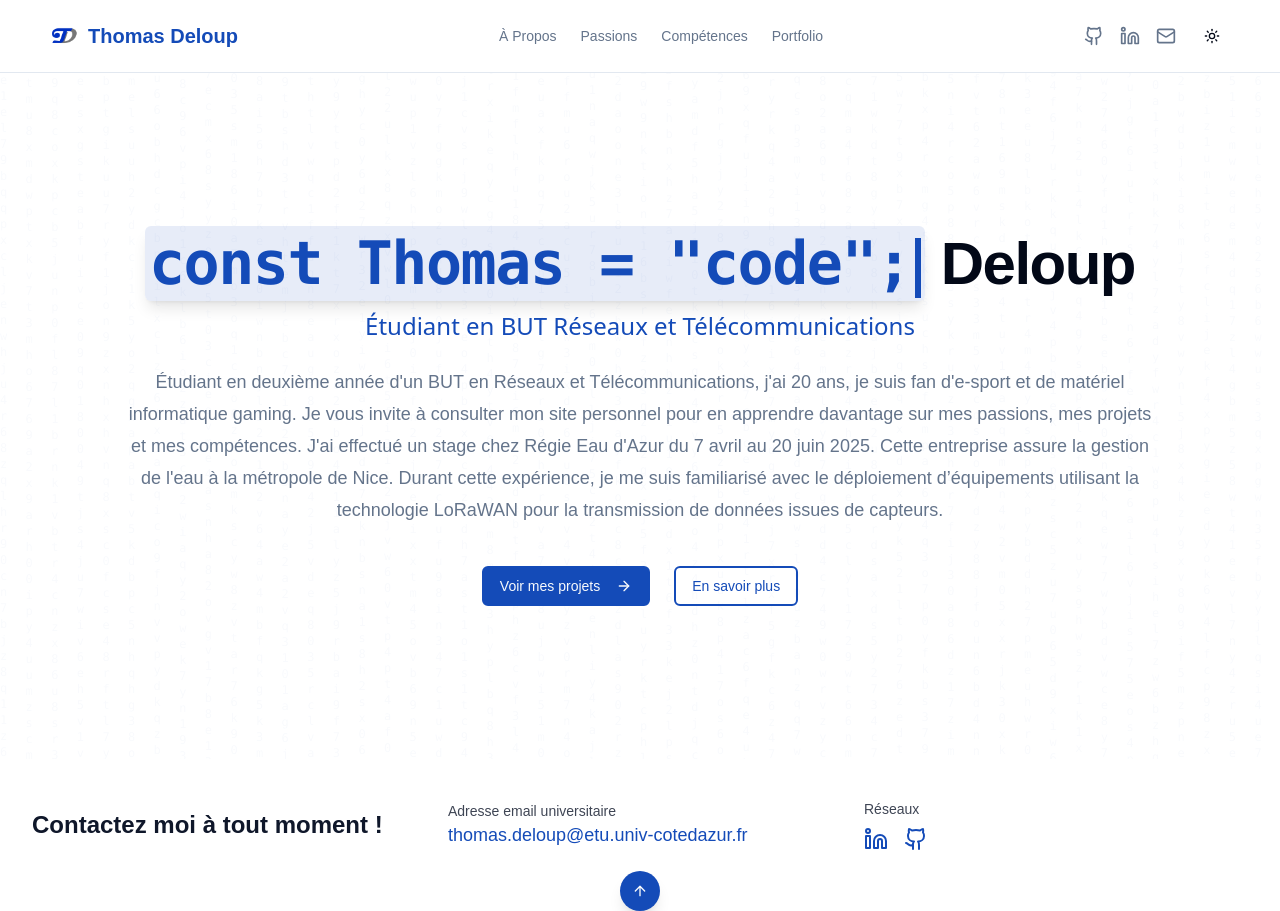
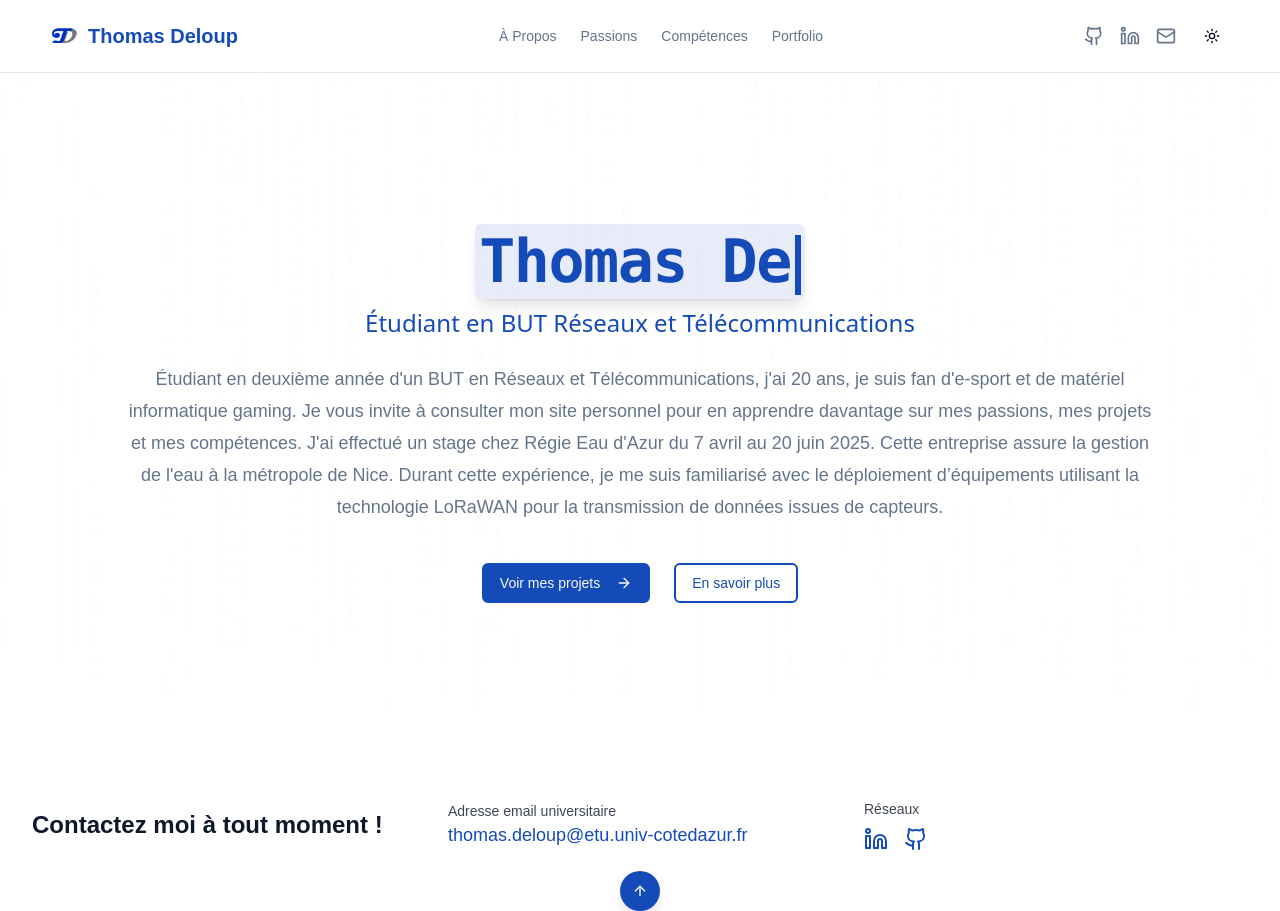
Before and after one commit to xKayato/Portfolio, a React (Vite) app: page / in a window 1280 px wide. Built offline with nearby package versions, Linux system fonts and the light colour scheme.

Commit message:
[dyad] Ajustement de l'effet de frappe pour le nom complet et amélioration de l'effet Matrix - wrote 3 file(s)

```diff
--- a/src/components/MatrixBackground.tsx
+++ b/src/components/MatrixBackground.tsx
@@ -3,8 +3,20 @@ import React from "react";
 
 // Composant simple pour simuler des lignes de code en arrière-plan
 export const MatrixBackground = () => {
-  // Génère un tableau de 50 colonnes pour l'effet visuel
-  const columns = Array.from({ length: 50 }, (_, i) => i);
+  // Augmente le nombre de colonnes pour mieux couvrir l'écran (70 colonnes)
+  const columns = Array.from({ length: 70 }, (_, i) => i);
+
+  // Fonction pour générer une chaîne de caractères aléatoires moins dense
+  const generateCode = () => {
+    // Génère une chaîne de 50 caractères, avec des sauts de ligne pour la dispersion
+    return Array.from({ length: 50 }, () => {
+        // 50% de chance d'être un caractère, 50% de chance d'être un saut de ligne ou un espace
+        if (Math.random() < 0.5) {
+            return Math.random().toString(36)[2] || ' ';
+        }
+        return '\n';
+    }).join('');
+  };
 
   return (
     <div className="absolute inset-0 overflow-hidden pointer-events-none opacity-5 dark:opacity-10">
@@ -15,18 +27,19 @@ export const MatrixBackground = () => {
             key={i}
             className="absolute w-1 text-primary/50 text-xs font-mono whitespace-pre-wrap break-all"
             style={{
-                left: `${i * 2}%`, // Espacement des colonnes
+                // Positionnement des colonnes pour couvrir de 0% à 100% de la largeur
+                left: `${(i / columns.length) * 100}%`,
                 top: 0,
                 height: '100%',
                 animationName: 'matrix-fall',
                 animationTimingFunction: 'linear',
                 animationIterationCount: 'infinite',
-                animationDuration: `${10 + Math.random() * 10}s`, // Durée aléatoire
-                animationDelay: `${Math.random() * 10}s`, // Délai aléatoire
+                // Durée plus longue pour un mouvement plus lent et dispersé
+                animationDuration: `${15 + Math.random() * 15}s`,
+                animationDelay: `${Math.random() * 15}s`, // Délai plus long
             }}
           >
-            {/* Génère une longue chaîne de caractères aléatoires */}
-            {Array.from({ length: 100 }, () => Math.random().toString(36)[2] || ' ').join('\n')}
+            {generateCode()}
           </div>
         ))}
       </div>
--- a/src/components/TypingEffect.tsx
+++ b/src/components/TypingEffect.tsx
@@ -4,35 +4,54 @@ import { cn } from '@/lib/utils';
 interface TypingEffectProps {
   text: string;
   speed?: number; // Vitesse en ms par caractère
+  eraseSpeed?: number; // Vitesse en ms par caractère pour l'effacement
+  pauseDuration?: number; // Pause avant effacement/réécriture
   className?: string;
 }
 
-export const TypingEffect: React.FC<TypingEffectProps> = ({ text, speed = 100, className }) => {
+export const TypingEffect: React.FC<TypingEffectProps> = ({
+  text,
+  speed = 100,
+  eraseSpeed = 50,
+  pauseDuration = 2000,
+  className
+}) => {
   const [displayedText, setDisplayedText] = useState('');
-  const [isTyping, setIsTyping] = useState(true);
+  const [isDeleting, setIsDeleting] = useState(false);
+  const [index, setIndex] = useState(0);
   const [cursorVisible, setCursorVisible] = useState(true);
 
   useEffect(() => {
-    if (!isTyping) return;
+    let timer: NodeJS.Timeout;
 
-    if (displayedText.length < text.length) {
-      const timeout = setTimeout(() => {
-        setDisplayedText(text.substring(0, displayedText.length + 1));
-      }, speed);
-      return () => clearTimeout(timeout);
+    if (!isDeleting) {
+      // Typing phase
+      if (index < text.length) {
+        timer = setTimeout(() => {
+          setDisplayedText(text.substring(0, index + 1));
+          setIndex(index + 1);
+        }, speed);
+      } else {
+        // Pause before deleting
+        timer = setTimeout(() => {
+          setIsDeleting(true);
+        }, pauseDuration);
+      }
     } else {
-      // Fin de la frappe, on commence l'effet de clignotement du curseur
-      setIsTyping(false);
+      // Deleting phase
+      if (index > 0) {
+        timer = setTimeout(() => {
+          setDisplayedText(text.substring(0, index - 1));
+          setIndex(index - 1);
+        }, eraseSpeed);
+      } else {
+        // Finished deleting, start typing again
+        setIsDeleting(false);
+      }
+    }
 
-      // Simuler l'effacement après un délai (pour l'effet de "disparition")
-      const eraseTimeout = setTimeout(() => {
-        setDisplayedText('');
-        setIsTyping(true); // Recommencer la frappe
-      }, 3000); // Attendre 3 secondes avant d'effacer
-
-      return () => clearTimeout(eraseTimeout);
-    }
-  }, [displayedText, text, speed, isTyping]);
+    return () => clearTimeout(timer);
+  }, [index, isDeleting, text, speed, eraseSpeed, pauseDuration]);
 
   // Curseur clignotant
   useEffect(() => {
--- a/src/pages/Index.tsx
+++ b/src/pages/Index.tsx
@@ -6,9 +6,8 @@ import { MatrixBackground } from "@/components/MatrixBackground";
 import { TypingEffect } from "@/components/TypingEffect";
 
 const Index = () => {
-  const firstName = personalInfo.name.split(' ')[0];
-  const lastName = personalInfo.name.split(' ').slice(1).join(' ');
-  const typingText = `const ${firstName} = "code";`;
+  const fullName = personalInfo.name;
+  const typingText = fullName; // Utiliser le nom complet
 
   return (
     <div className="container relative flex flex-col items-center justify-center text-center min-h-[calc(100vh-114px)] py-12">
@@ -19,10 +18,8 @@ const Index = () => {
       <div className="max-w-5xl relative z-10">
         <h1 className="text-4xl font-bold tracking-tight sm:text-5xl md:text-6xl">
           <span className="text-primary bg-primary/10 p-1 rounded-md shadow-lg">
-            <TypingEffect text={typingText} speed={100} />
+            <TypingEffect text={typingText} speed={150} pauseDuration={1500} />
           </span>
-          <br className="sm:hidden" />
-          <span className="mt-2 block sm:inline-block sm:ml-4">{lastName}</span>
         </h1>
         <h2 className="mt-3 text-xl font-medium text-primary sm:text-2xl">
           {personalInfo.title}
```
